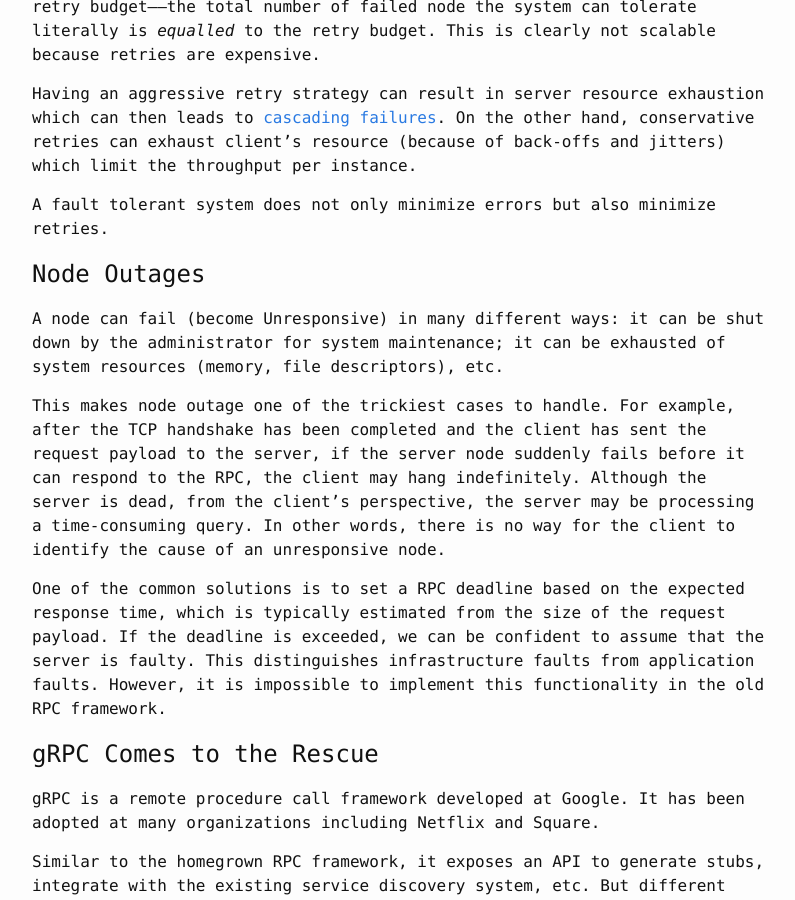
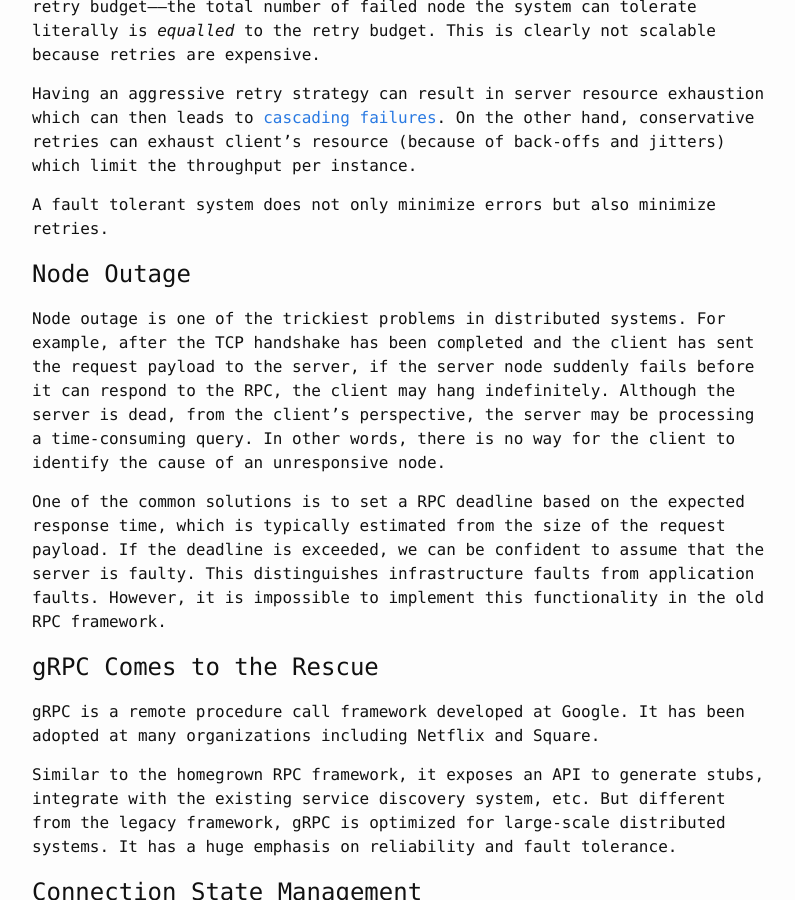
Before and after one commit to lpan/lpan.github.io, a Jekyll site: the page built from _posts/2018-05-04-migrating-to-grpc.md, in a window 1280 px wide and 900 px high, scrolled down 3190 px. Shown: the whole window, without its empty margins (238-1033 px from the left). Built offline with Jekyll 4.4.1, drawn with Linux system fonts in a browser that asks for light colours; comment, search, counter and statistics services are not loaded.

Commit message:
simplify

```diff
--- a/_posts/2018-05-04-migrating-to-grpc.md
+++ b/_posts/2018-05-04-migrating-to-grpc.md
@@ -146,19 +146,15 @@ of back-offs and jitters) which limit the throughput per instance.
 A fault tolerant system does not only minimize errors but also minimize
 retries.
 
-# Node Outages
+# Node Outage
 
-A node can fail (become Unresponsive) in many different ways: it can be shut
-down by the administrator for system maintenance; it can be exhausted of system
-resources (memory, file descriptors), etc.
-
-This makes node outage one of the trickiest cases to handle. For example, after
-the TCP handshake has been completed and the client has sent the request payload
-to the server, if the server node suddenly fails before it can respond to the
-RPC, the client may hang indefinitely. Although the server is dead, from the
-client’s perspective, the server may be processing a time-consuming query. In
-other words, there is no way for the client to identify the cause of an
-unresponsive node.
+Node outage is one of the trickiest problems in distributed systems. For
+example, after the TCP handshake has been completed and the client has sent the
+request payload to the server, if the server node suddenly fails before it can
+respond to the RPC, the client may hang indefinitely. Although the server is
+dead, from the client’s perspective, the server may be processing a
+time-consuming query. In other words, there is no way for the client to identify
+the cause of an unresponsive node.
 
 One of the common solutions is to set a RPC deadline based on the expected
 response time, which is typically estimated from the size of the request
```
